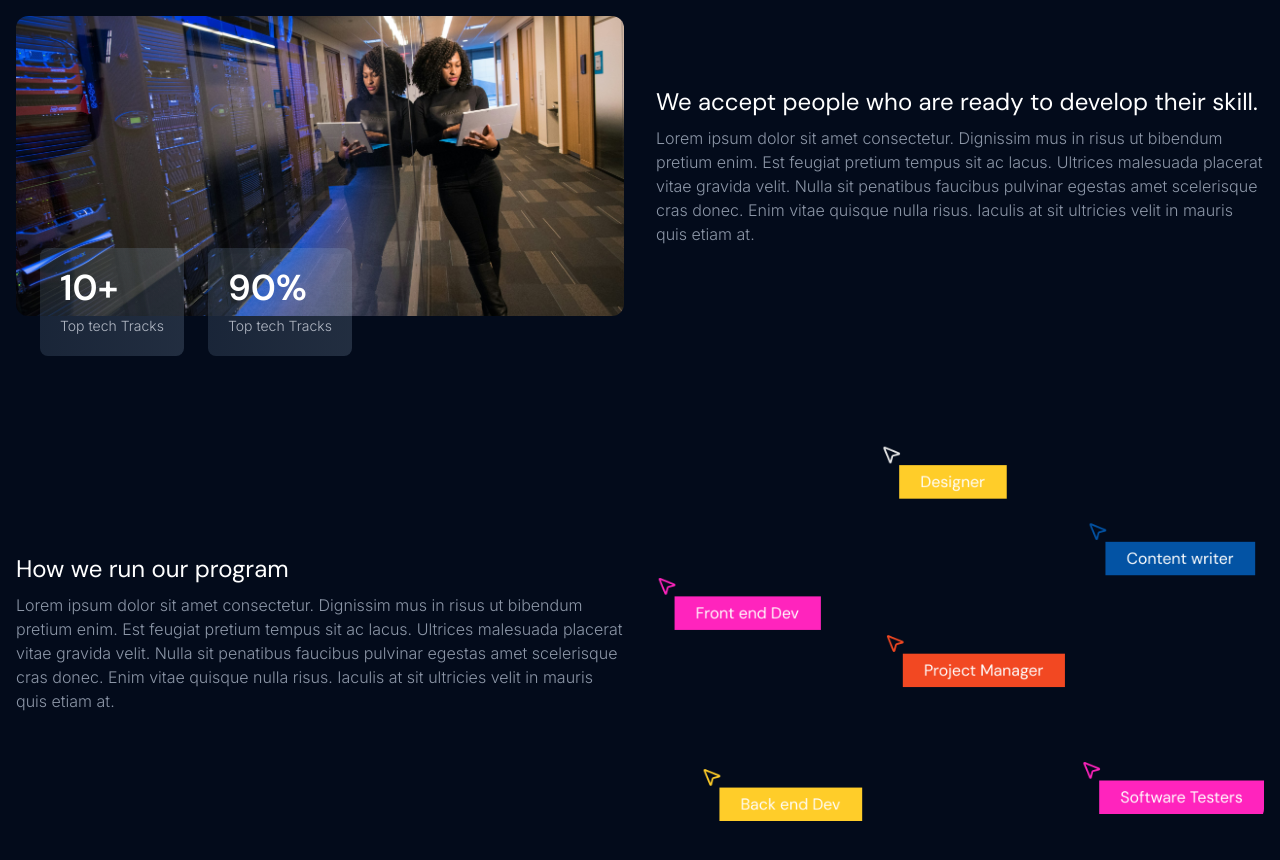
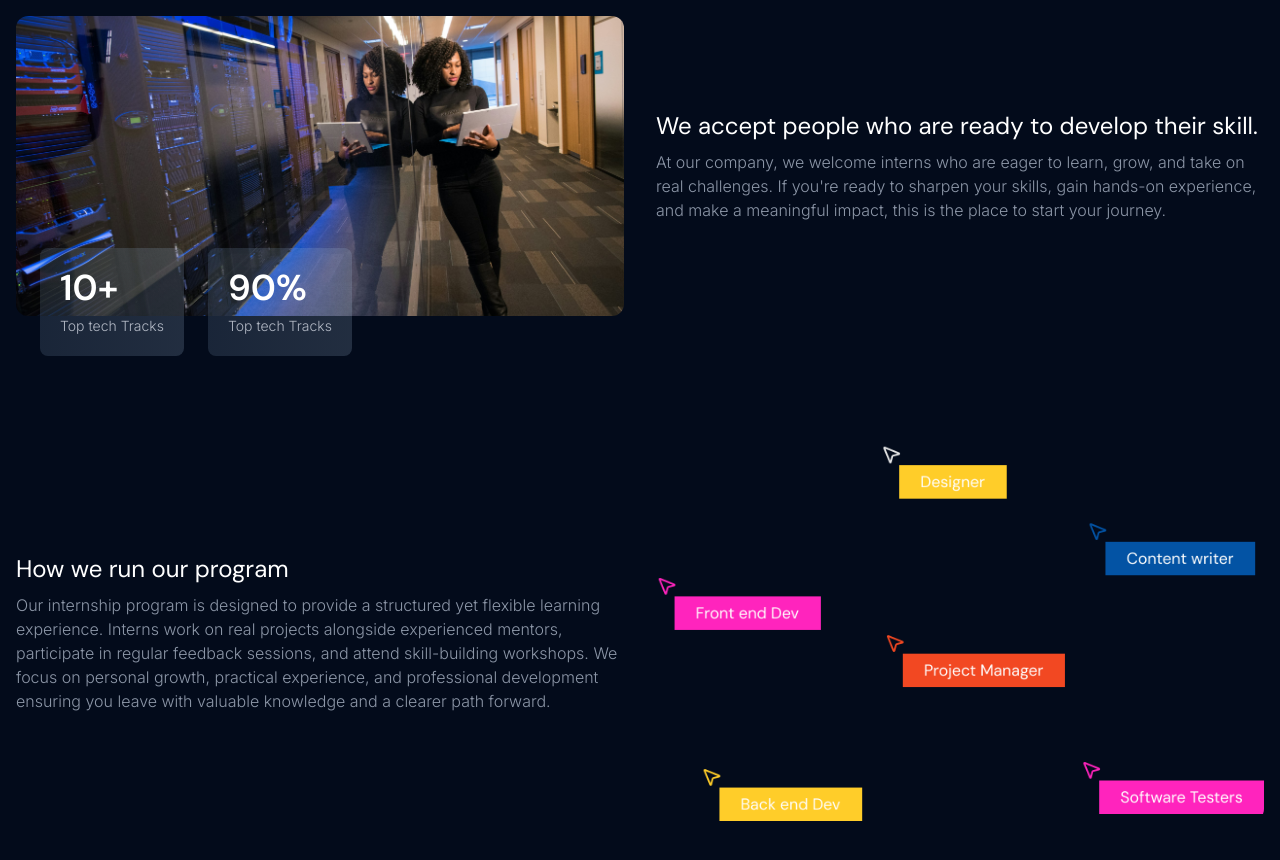
Before and after one commit to i-sentry/i-sentry-platform, a Next.js app: page /internship in a window 1280 px wide. Shown: the part 600-1460 px from the top of the page. Built offline with nearby package versions, Linux system fonts and the light colour scheme.

Commit message:
Update: internship page

```diff
--- a/app/internship/page.tsx
+++ b/app/internship/page.tsx
@@ -60,12 +60,10 @@ const Internship = () => {
             We accept people who are ready to develop their skill.
           </h3>
           <p className="text-base font-light leading-normal text-primary-200">
-            Lorem ipsum dolor sit amet consectetur. Dignissim mus in risus ut
-            bibendum pretium enim. Est feugiat pretium tempus sit ac lacus.
-            Ultrices malesuada placerat vitae gravida velit. Nulla sit penatibus
-            faucibus pulvinar egestas amet scelerisque cras donec. Enim vitae
-            quisque nulla risus. Iaculis at sit ultricies velit in mauris quis
-            etiam at.
+            At our company, we welcome interns who are eager to learn, grow, and
+            take on real challenges. If you&apos;re ready to sharpen your
+            skills, gain hands-on experience, and make a meaningful impact, this
+            is the place to start your journey.
           </p>
         </div>
       </div>
@@ -75,12 +73,12 @@ const Internship = () => {
         <div className="text-center md:text-left">
           <h3 className="mb-2 text-2xl text-white">How we run our program</h3>
           <p className="text-base font-light leading-normal text-primary-200">
-            Lorem ipsum dolor sit amet consectetur. Dignissim mus in risus ut
-            bibendum pretium enim. Est feugiat pretium tempus sit ac lacus.
-            Ultrices malesuada placerat vitae gravida velit. Nulla sit penatibus
-            faucibus pulvinar egestas amet scelerisque cras donec. Enim vitae
-            quisque nulla risus. Iaculis at sit ultricies velit in mauris quis
-            etiam at.
+            Our internship program is designed to provide a structured yet
+            flexible learning experience. Interns work on real projects
+            alongside experienced mentors, participate in regular feedback
+            sessions, and attend skill-building workshops. We focus on personal
+            growth, practical experience, and professional development ensuring
+            you leave with valuable knowledge and a clearer path forward.
           </p>
         </div>
         <div className="mt-6 md:mt-0">
```
